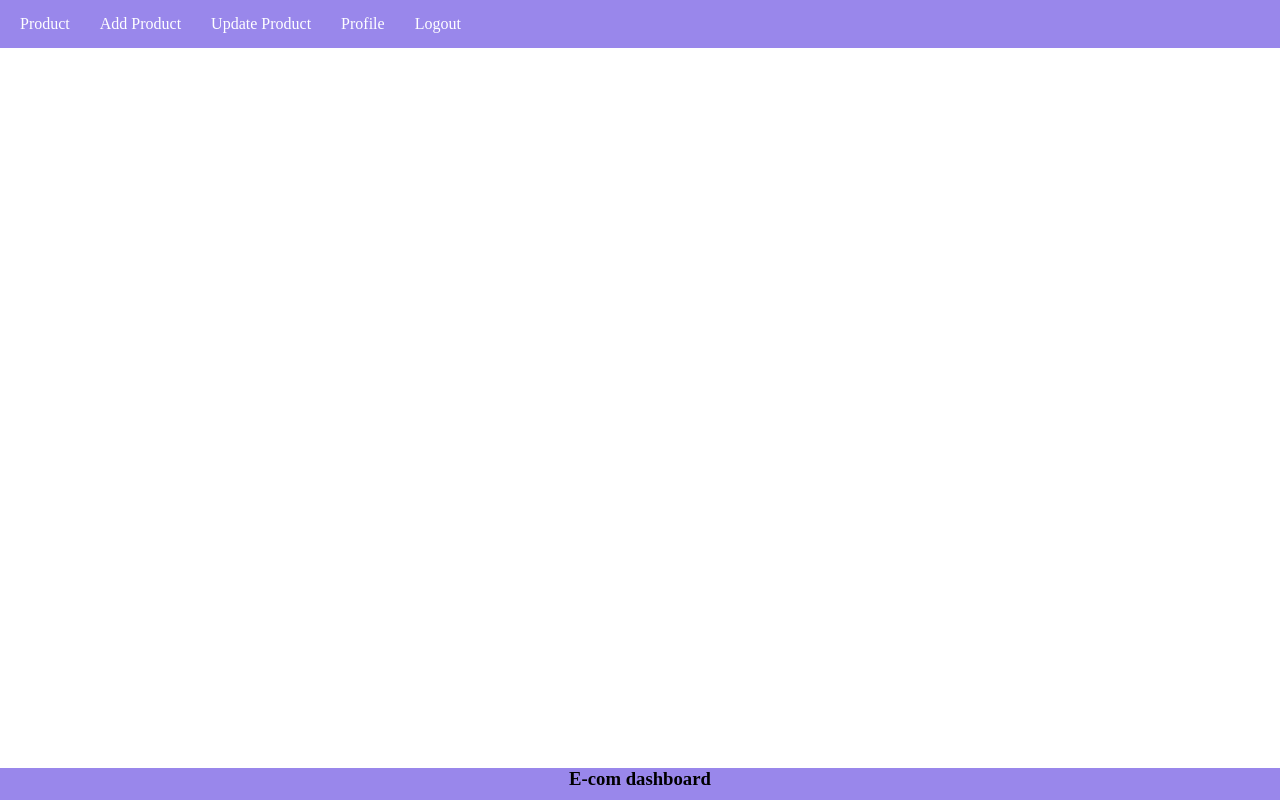
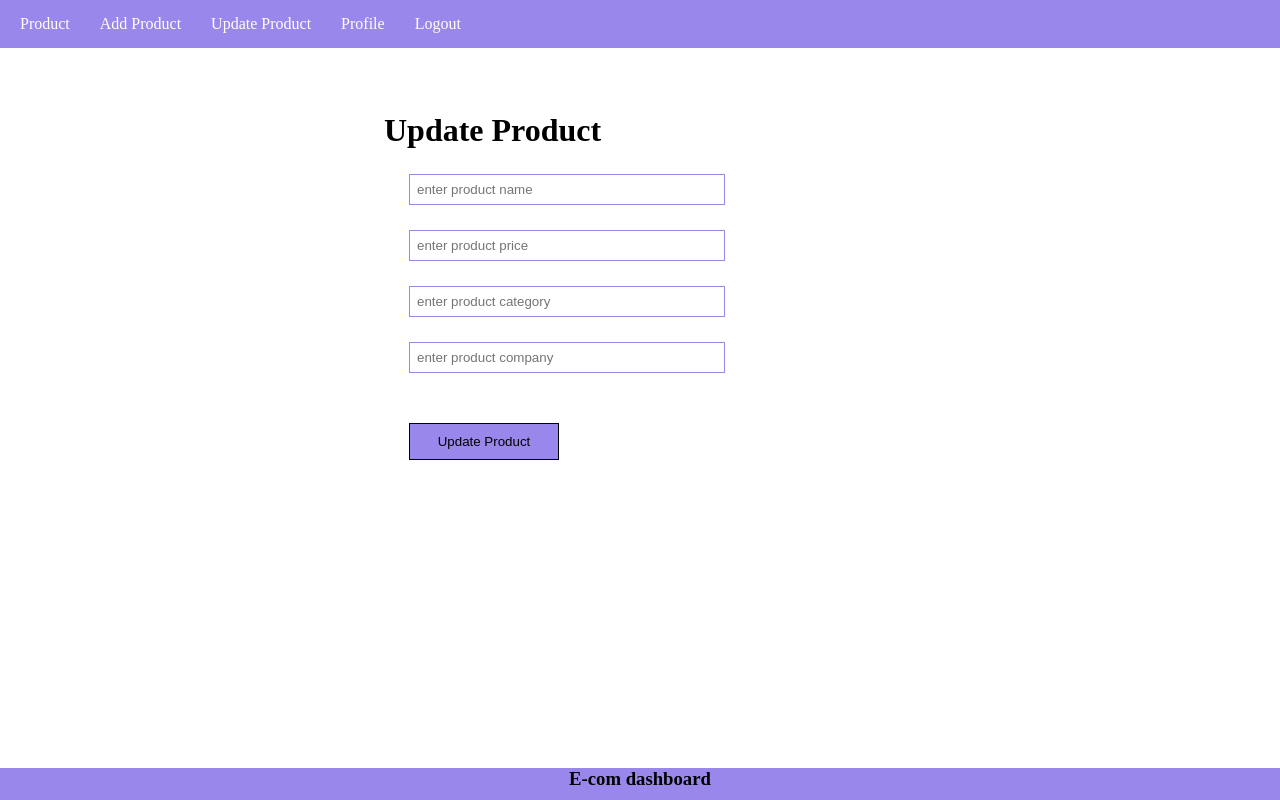
Before and after one commit to Zyrus-47/E-dashboard, a React (Vite) app in the folder front end/Edashboard/: page /update/1 in a window 1280 px wide. Built offline with nearby package versions, Linux system fonts and the light colour scheme; no server answers; sample sign-in values are in the browser's storage.

Commit message:
added link for update product

```diff
--- a/front end/Edashboard/src/App.jsx
+++ b/front end/Edashboard/src/App.jsx
@@ -7,6 +7,8 @@
 import Login from './components/Login';
 import AddProduct from './components/AddProduct';
 import ProductList from './components/ProductList';
+import UpdateProduct from './components/UpdateProduct';
+
 
 
 
@@ -20,7 +22,7 @@
         <Route element={<PrivateComponent/>}>
         <Route path="/" element={<ProductList/>}/>
         <Route path="/add" element={<AddProduct/>}/>
-        <Route path="/update" element={<h1>Update Product component</h1>}/>
+        <Route path="/update/:id" element={<UpdateProduct/>}/>
         <Route path="/logout" element={<h1>Logout component</h1>}/>
         <Route path="/profile" element={<h1>Profile component</h1>}/>
         </Route>
--- a/front end/Edashboard/src/components/ProductList.jsx
+++ b/front end/Edashboard/src/components/ProductList.jsx
@@ -1,4 +1,5 @@
 import React, { useEffect, useState } from "react";
+import { Link } from "react-router-dom";
 
 const ProductList = () => {
   const [products, setProducts] = useState([]);
@@ -48,7 +49,10 @@
               <li>{item.name}</li>
               <li>{item.price}</li>
               <li>{item.category}</li>
-              <li><button onClick={()=>deleteProduct(item._id)}>Delete</button></li>
+              <li>
+                <button onClick={()=>deleteProduct(item._id)}>Delete</button>
+              <Link to={"/update/"+item._id}>Update</Link>
+              </li>
             </ul>
           ))
         ) : (
--- /dev/null
+++ b/front end/Edashboard/src/components/UpdateProduct.jsx
@@ -0,0 +1,72 @@
+import React, { useEffect, useState } from "react";
+import { useParams } from "react-router-dom";
+
+const UpdateProduct = () => {
+  const [name, setName] = useState('');
+  const [price, setPrice] = useState('');
+  const [category, setCategory] = useState('');
+  const [company, setCompany] = useState('');
+  const params = useParams();
+
+  // Step 2: Fetch existing product details on load
+  useEffect(() => {
+    getProductDetails();
+  }, []);
+
+  const getProductDetails = async () => {
+    let result = await fetch(`http://localhost:5000/product/${params.id}`);
+    result = await result.json();
+    setName(result.name);
+    setPrice(result.price);
+    setCategory(result.category);
+    setCompany(result.company);
+  };
+
+  const updateProduct = async () => {
+    console.warn(name, price, category, company);
+  };
+
+  return (
+    <div className="product">
+      <h1>Update Product</h1>
+
+      <input
+        type="text"
+        placeholder="enter product name"
+        className="inputBox"
+        value={name}
+        onChange={(e) => setName(e.target.value)}
+      />
+
+      <input
+        type="text"
+        placeholder="enter product price"
+        className="inputBox"
+        value={price}
+        onChange={(e) => setPrice(e.target.value)}
+      />
+
+      <input
+        type="text"
+        placeholder="enter product category"
+        className="inputBox"
+        value={category}
+        onChange={(e) => setCategory(e.target.value)}
+      />
+
+      <input
+        type="text"
+        placeholder="enter product company"
+        className="inputBox"
+        value={company}
+        onChange={(e) => setCompany(e.target.value)}
+      />
+
+      <button onClick={updateProduct} className="appbutton">
+        Update Product
+      </button>
+    </div>
+  );
+};
+
+export default UpdateProduct;
```
